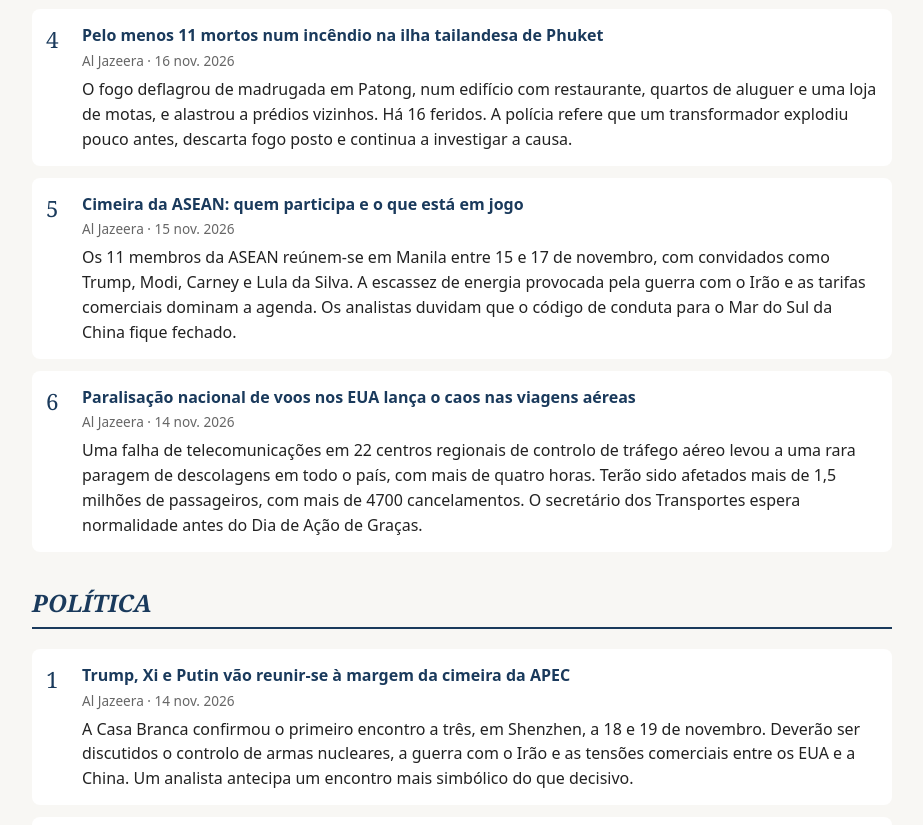
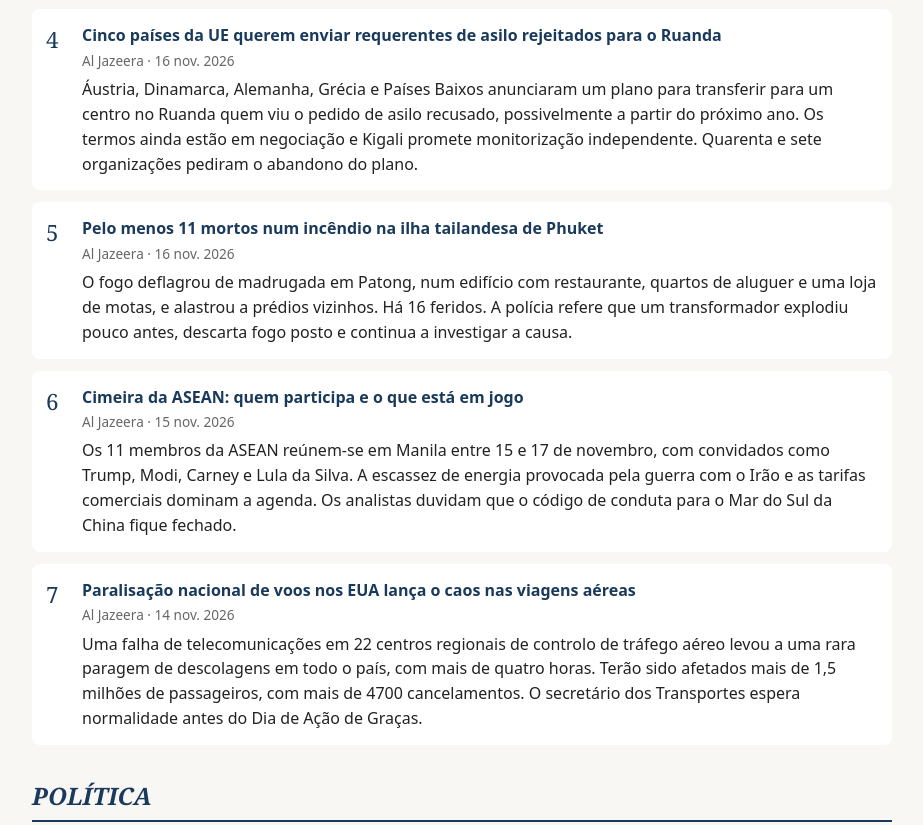
Before and after one commit to praharj2020/briefing-noticias, a plain HTML site: page arquivo/briefing-2026-11-16.html in a window 1280 px wide. Shown: the part 804-1629 px from the top of the page, without its empty margins (178-1101 px from the left). Drawn offline with Linux system fonts and the light colour scheme.

Commit message:
Briefing 2026-11-16
Co-Authored-By: Claude Sonnet 5.5 <noreply@anthropic.com>
Claude-Session: https://claude.ai/code/session_01ExUAyUE4mzf68QYiaaaLQy

```diff
--- a/arquivo/briefing-2026-11-16.html
+++ b/arquivo/briefing-2026-11-16.html
@@ -24,16 +24,18 @@ footer{color:var(--mut);font-size:.85rem;padding-bottom:32px;border-top:1px soli
 <article class="n"><span class="num">1</span><div><a class="t" href="https://www.aljazeera.com/news/2026/11/16/houthis-edge-closer-to-aden-as-yemeni-forces-pull-out-of-bab-al-mandeb" target="_blank" rel="noopener">Houthis aproximam-se de Aden depois de forças iemenitas se retirarem de Bab al-Mandeb</a><div class="meta">Al Jazeera · 16 nov. 2026</div><p>As forças do governo iemenita recuaram do aeroporto de Dhubab e da zona junto ao estreito de Bab al-Mandeb, para defender Aden, a capital provisória. Segundo analistas, os rebeldes houthis já chegaram a cerca de 80 km da cidade. Os houthis têm também lançado mísseis e drones contra cidades sauditas.</p></div></article>
 <article class="n"><span class="num">2</span><div><a class="t" href="https://aljazeera.com/features/2026/11/15/drone-strikes-on-power-stations-plunges-sudans-cities-into-darkness" target="_blank" rel="noopener">Ataques de drones a centrais elétricas mergulham as cidades do Sudão na escuridão</a><div class="meta">Al Jazeera · 15 nov. 2026</div><p>Entre 20 de outubro e 2 de novembro, ataques atingiram infraestruturas elétricas em pelo menos nove estados sudaneses. A produção terá caído de cerca de 4400 MW antes da guerra para uns 1100 MW. A coordenadora humanitária da ONU criticou os ataques repetidos a centrais e postos de combustível.</p></div></article>
 <article class="n"><span class="num">3</span><div><a class="t" href="https://www.aljazeera.com/news/2026/11/16/cargo-ship-capsizes-off-bulgarias-black-sea-coast" target="_blank" rel="noopener">Cargueiro vira ao largo da costa búlgara do Mar Negro</a><div class="meta">Al Jazeera · 16 nov. 2026</div><p>Os 12 tripulantes do navio Betul 8, que transportava trigo da Roménia para o Egito, foram resgatados. Afirmaram que a embarcação foi atingida por dois drones marítimos. É o 17.º navio atacado ao largo da Bulgária e da Roménia desde meados de julho, mas Sófia diz não ter provas sobre os responsáveis.</p></div></article>
-<article class="n"><span class="num">4</span><div><a class="t" href="https://www.aljazeera.com/news/2026/11/16/shophouse-fire-on-thai-resort-island-kills-11" target="_blank" rel="noopener">Pelo menos 11 mortos num incêndio na ilha tailandesa de Phuket</a><div class="meta">Al Jazeera · 16 nov. 2026</div><p>O fogo deflagrou de madrugada em Patong, num edifício com restaurante, quartos de aluguer e uma loja de motas, e alastrou a prédios vizinhos. Há 16 feridos. A polícia refere que um transformador explodiu pouco antes, descarta fogo posto e continua a investigar a causa.</p></div></article>
-<article class="n"><span class="num">5</span><div><a class="t" href="https://aljazeera.com/news/2026/11/15/asean-summit-whos-attending-and-whats-at-stake" target="_blank" rel="noopener">Cimeira da ASEAN: quem participa e o que está em jogo</a><div class="meta">Al Jazeera · 15 nov. 2026</div><p>Os 11 membros da ASEAN reúnem-se em Manila entre 15 e 17 de novembro, com convidados como Trump, Modi, Carney e Lula da Silva. A escassez de energia provocada pela guerra com o Irão e as tarifas comerciais dominam a agenda. Os analistas duvidam que o código de conduta para o Mar do Sul da China fique fechado.</p></div></article>
-<article class="n"><span class="num">6</span><div><a class="t" href="https://www.aljazeera.com/news/2026/11/14/faa-ground-stop-disrupts-nba-nhl-and-college-football-weekend-travel" target="_blank" rel="noopener">Paralisação nacional de voos nos EUA lança o caos nas viagens aéreas</a><div class="meta">Al Jazeera · 14 nov. 2026</div><p>Uma falha de telecomunicações em 22 centros regionais de controlo de tráfego aéreo levou a uma rara paragem de descolagens em todo o país, com mais de quatro horas. Terão sido afetados mais de 1,5 milhões de passageiros, com mais de 4700 cancelamentos. O secretário dos Transportes espera normalidade antes do Dia de Ação de Graças.</p></div></article>
+<article class="n"><span class="num">4</span><div><a class="t" href="https://www.aljazeera.com/news/2026/11/16/five-eu-countries-announce-plan-to-send-rejected-asylum-seekers-to-rwanda" target="_blank" rel="noopener">Cinco países da UE querem enviar requerentes de asilo rejeitados para o Ruanda</a><div class="meta">Al Jazeera · 16 nov. 2026</div><p>Áustria, Dinamarca, Alemanha, Grécia e Países Baixos anunciaram um plano para transferir para um centro no Ruanda quem viu o pedido de asilo recusado, possivelmente a partir do próximo ano. Os termos ainda estão em negociação e Kigali promete monitorização independente. Quarenta e sete organizações pediram o abandono do plano.</p></div></article>
+<article class="n"><span class="num">5</span><div><a class="t" href="https://www.aljazeera.com/news/2026/11/16/shophouse-fire-on-thai-resort-island-kills-11" target="_blank" rel="noopener">Pelo menos 11 mortos num incêndio na ilha tailandesa de Phuket</a><div class="meta">Al Jazeera · 16 nov. 2026</div><p>O fogo deflagrou de madrugada em Patong, num edifício com restaurante, quartos de aluguer e uma loja de motas, e alastrou a prédios vizinhos. Há 16 feridos. A polícia refere que um transformador explodiu pouco antes, descarta fogo posto e continua a investigar a causa.</p></div></article>
+<article class="n"><span class="num">6</span><div><a class="t" href="https://aljazeera.com/news/2026/11/15/asean-summit-whos-attending-and-whats-at-stake" target="_blank" rel="noopener">Cimeira da ASEAN: quem participa e o que está em jogo</a><div class="meta">Al Jazeera · 15 nov. 2026</div><p>Os 11 membros da ASEAN reúnem-se em Manila entre 15 e 17 de novembro, com convidados como Trump, Modi, Carney e Lula da Silva. A escassez de energia provocada pela guerra com o Irão e as tarifas comerciais dominam a agenda. Os analistas duvidam que o código de conduta para o Mar do Sul da China fique fechado.</p></div></article>
+<article class="n"><span class="num">7</span><div><a class="t" href="https://www.aljazeera.com/news/2026/11/14/faa-ground-stop-disrupts-nba-nhl-and-college-football-weekend-travel" target="_blank" rel="noopener">Paralisação nacional de voos nos EUA lança o caos nas viagens aéreas</a><div class="meta">Al Jazeera · 14 nov. 2026</div><p>Uma falha de telecomunicações em 22 centros regionais de controlo de tráfego aéreo levou a uma rara paragem de descolagens em todo o país, com mais de quatro horas. Terão sido afetados mais de 1,5 milhões de passageiros, com mais de 4700 cancelamentos. O secretário dos Transportes espera normalidade antes do Dia de Ação de Graças.</p></div></article>
 </section>
 <section class="sec" id="politica"><h2>Política</h2>
 <article class="n"><span class="num">1</span><div><a class="t" href="https://aljazeera.com/news/2026/11/14/trump-xi-putin-trilateral-meeting-at-apec-what-to-expect" target="_blank" rel="noopener">Trump, Xi e Putin vão reunir-se à margem da cimeira da APEC</a><div class="meta">Al Jazeera · 14 nov. 2026</div><p>A Casa Branca confirmou o primeiro encontro a três, em Shenzhen, a 18 e 19 de novembro. Deverão ser discutidos o controlo de armas nucleares, a guerra com o Irão e as tensões comerciais entre os EUA e a China. Um analista antecipa um encontro mais simbólico do que decisivo.</p></div></article>
 <article class="n"><span class="num">2</span><div><a class="t" href="https://www.aljazeera.com/news/2026/11/16/israeli-opposition-accuses-netanyahu-of-attempted-coup" target="_blank" rel="noopener">Oposição israelita acusa Netanyahu de tentativa de «golpe»</a><div class="meta">Al Jazeera · 16 nov. 2026</div><p>Notícias da imprensa israelita indicam que o gabinete do primeiro-ministro tentou incriminar membros de um partido árabe antes das eleições. A oposição reagiu com acusações duras. Nenhum dos blocos alcançou os 61 deputados necessários para governar.</p></div></article>
 <article class="n"><span class="num">3</span><div><a class="t" href="https://www.aljazeera.com/news/2026/11/7/israels-president-picks-eisenkot-over-netanyahu-to-form-next-government" target="_blank" rel="noopener">Presidente de Israel escolhe Eisenkot em vez de Netanyahu para formar governo</a><div class="meta">Al Jazeera · 7 nov. 2026</div><p>Isaac Herzog deu a Gadi Eisenkot 28 dias, prorrogáveis por 14, para reunir uma maioria no Knesset. Nas eleições de 27 de outubro, o bloco de Eisenkot obteve 48 lugares, o de Netanyahu 53 e os partidos árabes 19. Eisenkot rejeita aliar-se aos partidos árabes, pelo que poderá precisar dos ultraortodoxos.</p></div></article>
 <article class="n"><span class="num">4</span><div><a class="t" href="https://www.aljazeera.com/news/2026/11/15/can-netanyahu-and-eisenkot-form-a-unity-government-in-israel" target="_blank" rel="noopener">Poderão Netanyahu e Eisenkot formar um governo de unidade?</a><div class="meta">Al Jazeera · 15 nov. 2026</div><p>Netanyahu renovou o apelo a um executivo de unidade, que Eisenkot classificou como «bluff». Os especialistas veem como mais provável uma coligação com os partidos ultraortodoxos. O prazo de Herzog termina a 6 de dezembro, e a disputa sobre quem lideraria é um obstáculo.</p></div></article>
-<article class="n"><span class="num">5</span><div><a class="t" href="https://www.npr.org/2026/11/14/g-s1-151719/midterms-alaska-governor-kreiss-tomkins" target="_blank" rel="noopener">Democrata Jonathan Kreiss-Tomkins vence a corrida a governador do Alasca</a><div class="meta">NPR · 14 nov. 2026</div><p>Segundo o título da NPR, o democrata ganhou a eleição para governador do Alasca nas intercalares e sucede a um republicano.</p></div></article>
+<article class="n"><span class="num">5</span><div><a class="t" href="https://www.aljazeera.com/news/2026/11/16/saudi-arabia-dismisses-commander-of-coalition-forces-fighting-houthis" target="_blank" rel="noopener">Arábia Saudita demite o comandante da coligação que combate os houthis</a><div class="meta">Al Jazeera · 16 nov. 2026</div><p>Riade substituiu o tenente-general Fahd bin Hamad al-Salman pelo general Fayyad al-Ruwaili, por decreto real. A mudança segue-se à retirada da coligação junto a Bab al-Mandeb, com os houthis a avançar para Aden. A retirada é vista como um revés importante para a campanha apoiada pelos sauditas.</p></div></article>
+<article class="n"><span class="num">6</span><div><a class="t" href="https://www.npr.org/2026/11/14/g-s1-151719/midterms-alaska-governor-kreiss-tomkins" target="_blank" rel="noopener">Democrata Jonathan Kreiss-Tomkins vence a corrida a governador do Alasca</a><div class="meta">NPR · 14 nov. 2026</div><p>Segundo o título da NPR, o democrata ganhou a eleição para governador do Alasca nas intercalares e sucede a um republicano.</p></div></article>
 </section>
 <section class="sec" id="negocios"><h2>Negócios</h2>
 <article class="n"><span class="num">1</span><div><a class="t" href="https://www.aljazeera.com/economy/2026/11/13/us-treasury-warns-against-rate-hikes-during-us-iran-war-energy-shock" target="_blank" rel="noopener">Tesouro dos EUA avisa contra subidas de juros durante o «choque» energético da guerra com o Irão</a><div class="meta">Al Jazeera · 13 nov. 2026</div><p>O secretário do Tesouro, Scott Bessent, pediu à Reserva Federal que não suba as taxas, falando de um choque na oferta de energia. Os mercados atribuem cerca de 89% de probabilidade a uma subida na reunião de 9 de dezembro. A inflação da energia ronda os 20% em termos homólogos.</p></div></article>
```
Also changed, not shown: index.html (+6 -4 lines).
